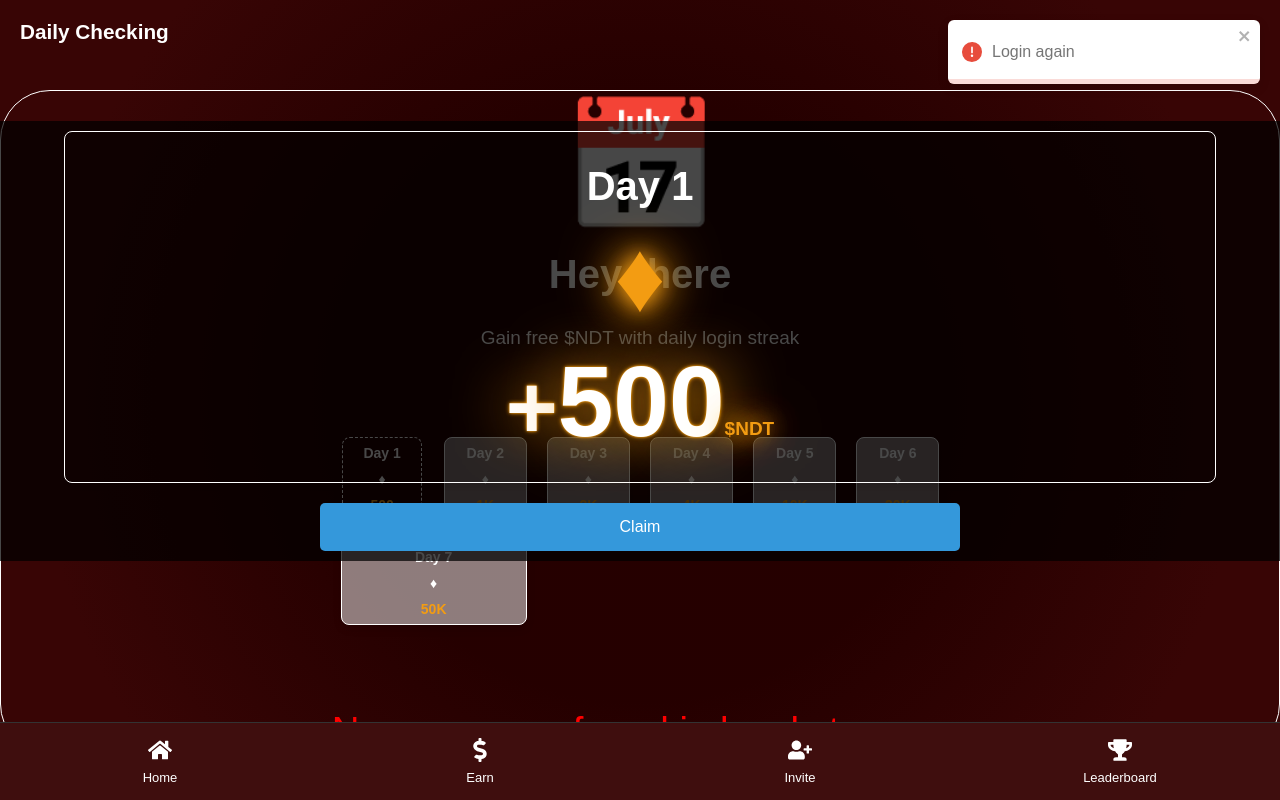
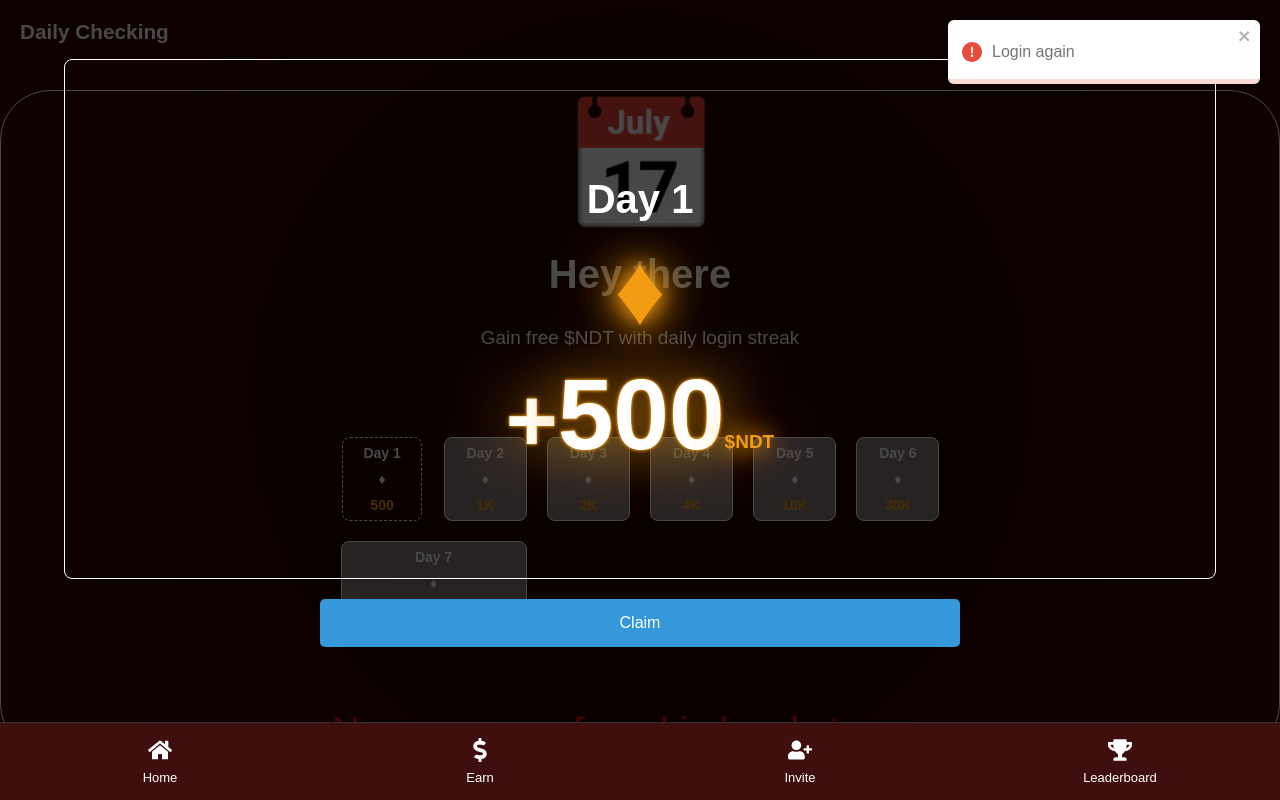
Before and after one commit to ndeen17/lost-cats, a React (Vite) app: page /daily-reward in a window 1280 px wide. Built offline with nearby package versions, Linux system fonts and the light colour scheme.

Commit message:
fixed daily reward ui

```diff
--- a/src/styles.css
+++ b/src/styles.css
@@ -64,15 +64,16 @@
 .dailyRewardsCont .wrapper {
   display: flex;
   align-items: center;
+  justify-content: center;
   position: fixed;
-  top: 42.6%;
+  top: 44.6%;
   left: 50%;
   z-index: 3;
   background: rgba(0, 0, 0, 0.719);
   transform: translate(-50%, -50%);
   /* Optional: Add width and height to the wrapper */
   width: 100%; /* Adjust to your needs */
-  height: 27.5em; /* Adjust to your needs */
+  height: 100%; /* Adjust to your needs */
   transition: 1s ease-in-out;
   opacity: 0;
   flex-direction: column;
@@ -89,7 +90,7 @@
   margin-top: 20px;
   width: 60%;
   position: relative;
-  margin-bottom: 10px;
+  margin-bottom: 17px;
   display: flex;
   align-items: center;
   justify-content: center;
@@ -113,7 +114,7 @@
   font-size: 15px;
   width: 90%;
   margin-top: 10px;
-  height: 90%;
+  height: 65%;
   box-shadow: 0 4px 8px rgba(0, 0, 0, 0.1);
 }
 .dailyRewardsCont .wrapper .tile h4 {
--- a/src/styles.scss
+++ b/src/styles.scss
@@ -81,16 +81,16 @@
  .wrapper {
   display: flex;
   align-items: center;
-  // justify-content: center;
+  justify-content: center;
   position: fixed;
-  top: 42.6%;
+  top: 44.6%;
   left: 50%;
   z-index: 3;
   background: rgba(0, 0, 0, 0.719);
   transform: translate(-50%, -50%);
   /* Optional: Add width and height to the wrapper */
   width: 100%;  /* Adjust to your needs */
-  height: 27.5em; /* Adjust to your needs */
+  height: 100%; /* Adjust to your needs */
   transition: 1s ease-in-out;
   opacity: 0;
   flex-direction: column;
@@ -108,7 +108,7 @@
   margin-top: 20px;
   width: 60%;                                        // Width of the button
   position: relative;
-  margin-bottom: 10px;
+  margin-bottom:17px;
   display: flex;
   align-items: center;
   justify-content: center;
@@ -138,7 +138,7 @@
     margin-top: 10px;
     // padding-top: 4em;
     // padding-bottom: 4em;
-    height: 90%;                 // Center the text inside each item
+    height: 65%;                 // Center the text inside each item
     box-shadow: 0 4px 8px rgba(0, 0, 0, 0.1);       // Light shadow for depth
 
     h4 {
```
Also changed, not shown: 1 other file (tests, documents, lock files or other folders).
